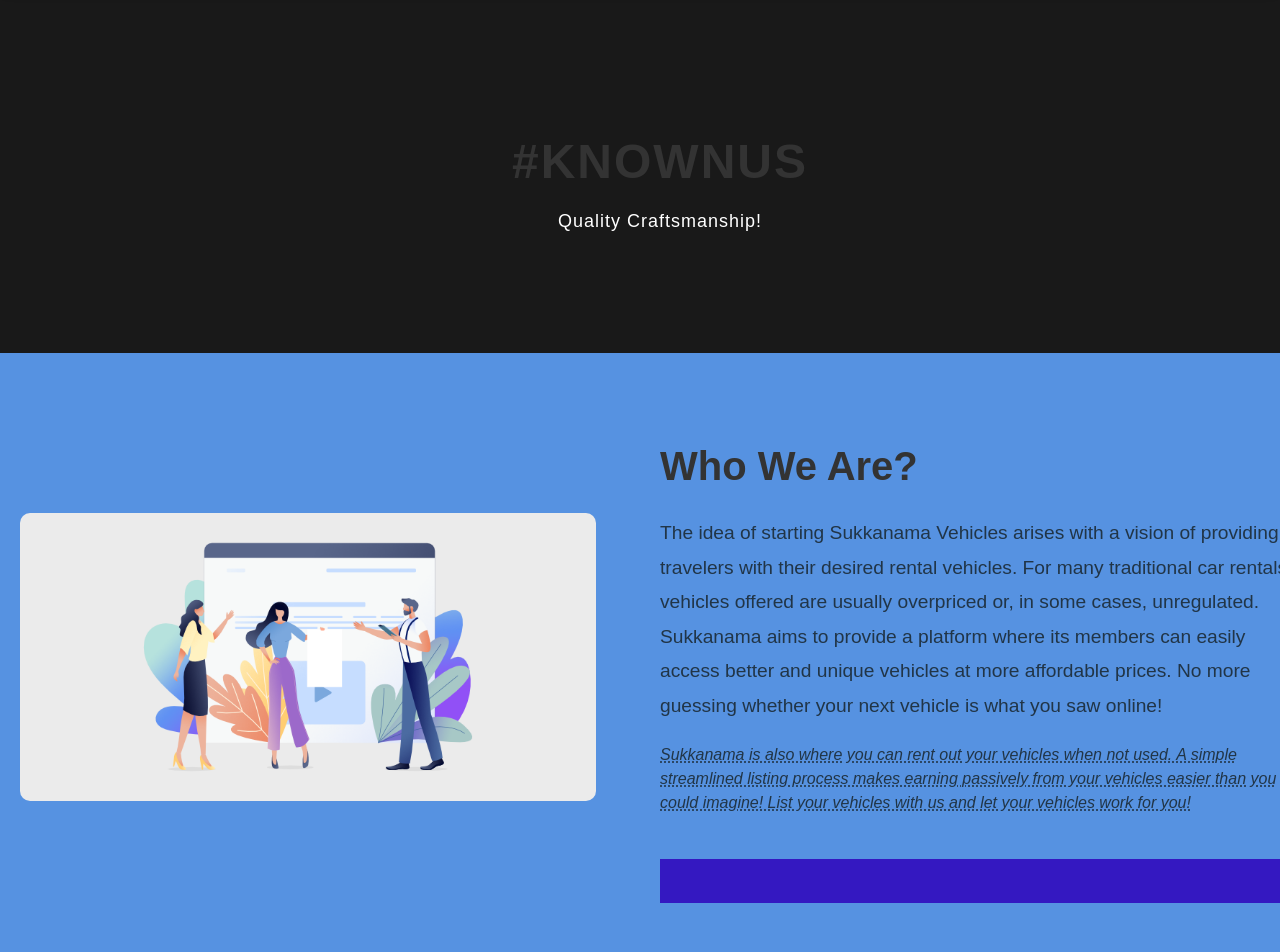
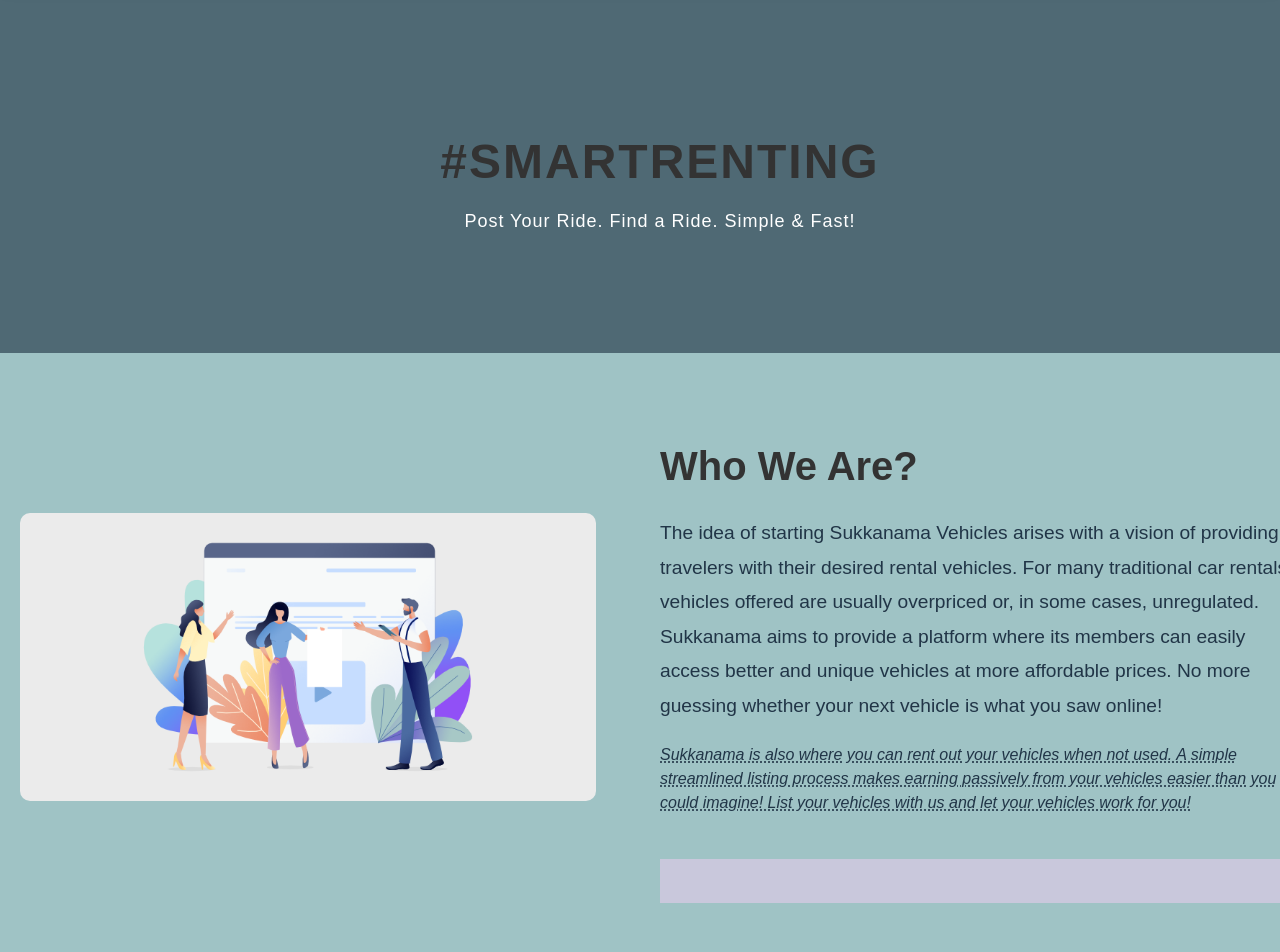
Before and after one commit to DulajAR/GAHDSE24.1F-sukkanama-vehicle-rental, a React (Vite) app in the folder web-app/: page /about in a window 1280 px wide. Shown: the part 100-1052 px from the top of the page. Built offline with nearby package versions, Linux system fonts and the light colour scheme.

Commit message:
Updated slogan

```diff
--- a/web-app/src/App.css
+++ b/web-app/src/App.css
@@ -613,7 +613,7 @@
 /* Page Header Section */
 .about-header {
   text-align: center;
-  background-color: #333;
+  background-color: #9fd4e9;
   color: white;
   padding: 40px 0;
 }
@@ -635,7 +635,7 @@
   align-items: center;
   padding: 50px 20px;
   background-color:
-  #5692e1;
+  #9fc3c5;
 }
 
 #about-head img {
@@ -666,7 +666,7 @@
 
 #about-head .about-marquee {
   margin-top: 20px;
-  background-color: #320ebfea;
+  background-color: #cdc9dfea;
   padding: 10px 0;
 }
 
--- a/web-app/src/components/AboutContent.jsx
+++ b/web-app/src/components/AboutContent.jsx
@@ -7,8 +7,8 @@
     <div>
       {/* Page Header Section */}
       <section id="page-header" className="about-header">
-        <h2>#KnownUs</h2>
-        <p>Quality Craftsmanship!</p>
+        <h2>#SmartRenting</h2>
+        <p>Post Your Ride. Find a Ride. Simple & Fast!</p>
       </section>
 
       {/* About Us Section */}
```
